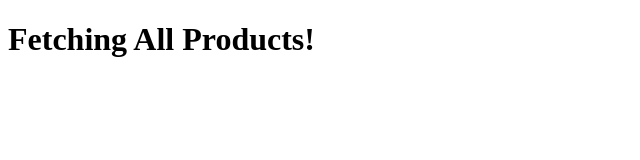
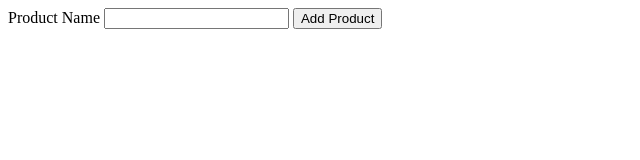
Before and after one commit to abhishekdav003/serv, a website: page view/product.html in a window 1280 px wide. Shown: the whole page, without its empty margins (0-640 px from the left). Drawn offline with Linux system fonts and the light colour scheme.

Commit message:
GET request with HTML-2

```diff
--- a/view/product.html
+++ b/view/product.html
@@ -1,12 +1,21 @@
 <!DOCTYPE html>
 <html lang="en">
+
 <head>
-  <meta charset="UTF-8">
-  <meta name="viewport" content="width=device-width, initial-scale=1.0">
-  <title>Document</title>
+  <meta charset="UTF-8" />
+  <meta name="viewport" content="width=device-width, initial-scale=1.0" />
+  <title>Add Product</title>
 </head>
+
 <body>
-  <h1>Fetching All Products!</h1>
+
+  <form>
+    <label for="product">Product Name</label>
+    <input type="text" id="product" name="productName" />
+
+    <button type="submit">Add Product</button>
+  </form>
 
 </body>
+
 </html>
```
